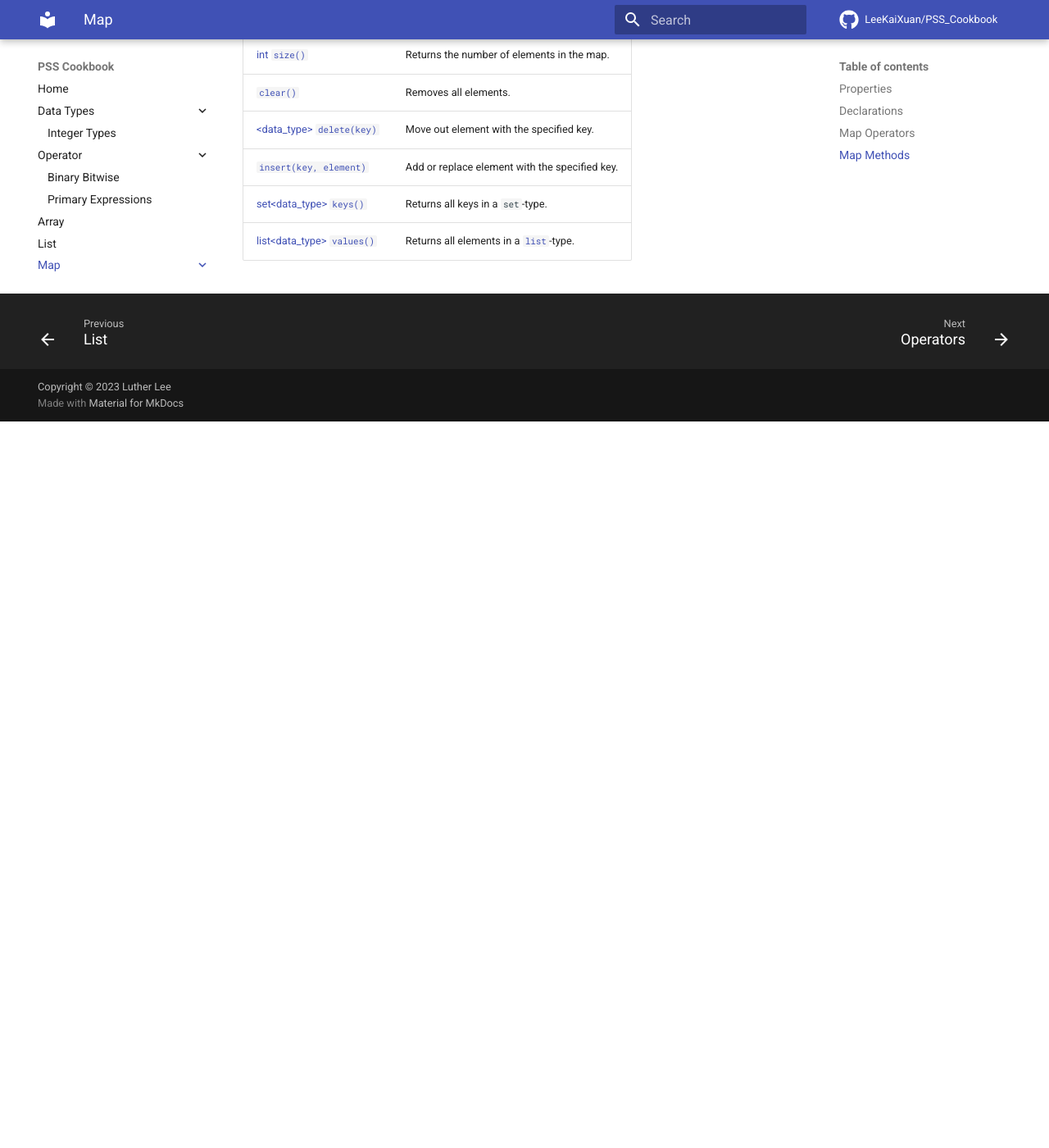
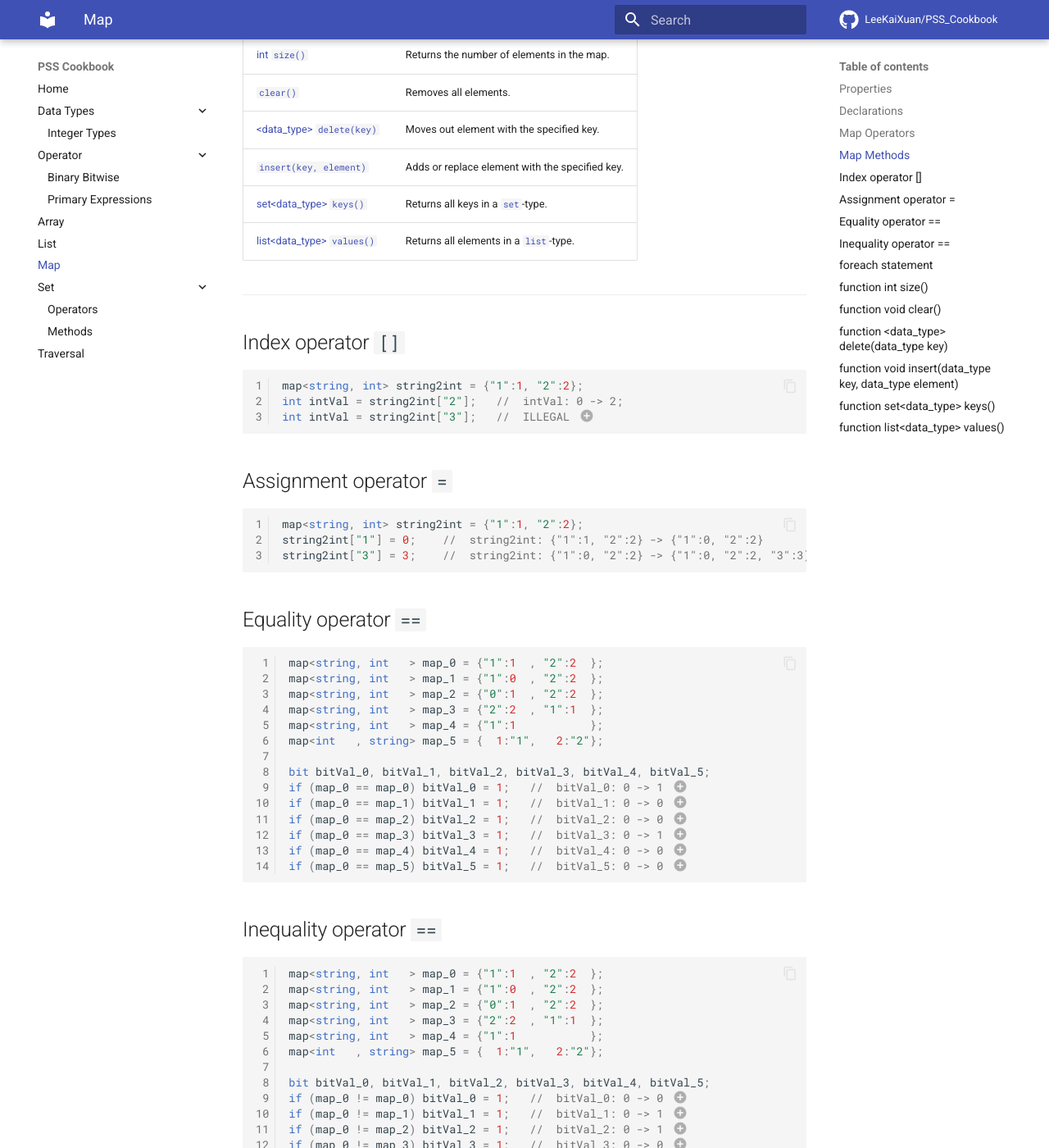
Before and after one commit to LeeKaiXuan/PSS_CookBook, an MkDocs documentation site: the page built from docs/Map/index.md, in a window 1280 px wide and 1400 px high, scrolled down 1130 px. Shown: the whole window at 82% size. Built offline with MkDocs 1.6.1 and Material for MkDocs 9.7.7, drawn with Linux system fonts in a browser that asks for light colours; comment, search, counter and statistics services are not loaded; before the commit the page ends 1644 px from its top, so only the background shows below that; some of the changed text lies outside the part shown.

Commit message:
[PSSv2.1/7.9.4 Maps] Refactor "Operators" and "Methods" to "Declarations" page

````diff
--- a/docs/Map/index.md
+++ b/docs/Map/index.md
@@ -1,9 +1,9 @@
 ---
 title: Map
-description: PSSv2.1/7.9.4. Maps
+description: PSSv2.1/7.9.4 Maps
 ---
 
-# Map
+# Map {#map}
 
 ## Properties
 - Unordered.
@@ -48,21 +48,151 @@
     ```
 
 ## Map Operators
-| Operator                                                                  | Description                                                                                   |
-| :------------------------------------------------------------------------ | :-------------------------------------------------------------------------------------------- |
-| [`[]`](Operators.md#map_operators_index "Index operator `[]`")            | Used to access a specific element of a map.                                                   |
-| [`=`](Operators.md#map_operators_assignment "Assignment operator `=`")    | Creates a copy of the map-type expression on the RHS and assigns it to the map on the LHS.    |
-| [`==`](Operators.md#map_operators_equality "Equality operator `==`")      | Evaluates to *true* if all elements with corresponding keys are equal.                        |
-| [`!=`](Operators.md#map_operators_inequality "Inequality operator `!=`")  | Evaluates to *true* if not all elements with corresponding keys are equal.                    |
-| [`foreach`](Operators.md#map_operators_foreach "`foreach` statement")     | The foreach statement can be applied to a map to iterate over the map elements.               |
+| Operator                                                      | Description                                                                                   |
+| :------------------------------------------------------------ | :-------------------------------------------------------------------------------------------- |
+| [`[]`](index.md#map_index "Index operator `[]`")              | Used to access a specific element of a map.                                                   |
+| [`=`](index.md#map_assignment "Assignment operator `=`")      | Creates a copy of the `map`-type expression on the RHS and assigns it to the map on the LHS.  |
+| [`==`](index.md#map_equality "Equality operator `==`")        | Evaluates to *true* if all elements with corresponding keys are equal.                        |
+| [`!=`](index.md#map_inequality "Inequality operator `!=`")    | Evaluates to *true* if not all elements with corresponding keys are equal.                    |
+| [`foreach`](index.md#map_foreach "`foreach` statement")       | The foreach statement can be applied to a map to iterate over the map elements.               |
 
 
 ## Map Methods
-| Method                                                                                                        | Description                                                       |
-| :------------------------------------------------------------------------------------------------------------ | :---------------------------------------------------------------- |
-| [int `size()`](Methods.md#map_methods_size "function int `size()`")                                           | Returns the number of elements in the map.                        |
-| [`clear()`](Methods.md#map_methods_clear "function void `clear()`")                                           | Removes all elements.                                             |
-| [&lt;data_type&gt; `delete(key)`](Methods.md#map_methods_delete "function &lt;data_type&gt; `delete(key)`")   | Move out element with the specified key.                          |
-| [`insert(key, element)`](Methods.md#map_methods_insert "function `insert(key, element)`")                     | Add or replace element with the specified key.                    |
-| [set&lt;data_type&gt; `keys()`](Methods.md#map_methods_keys "function set&lt;data_type&gt; `keys()`")         | Returns all keys in a `set`-type.                                 |
-| [list&lt;data_type&gt; `values()`](Methods.md#map_methods_values "function list&lt;data_type&gt; `values()`")   | Returns all elements in a [`list`](../List/index.md#list)-type.   |
+| Method                                                                                                | Description                                                       |
+| :---------------------------------------------------------------------------------------------------- | :---------------------------------------------------------------- |
+| [int `size()`](index.md#map_size "function int `size()`")                                             | Returns the number of elements in the map.                        |
+| [`clear()`](index.md#map_clear "function void `clear()`")                                             | Removes all elements.                                             |
+| [&lt;data_type&gt; `delete(key)`](index.md#map_delete "function &lt;data_type&gt; `delete(key)`")     | Moves out element with the specified key.                         |
+| [`insert(key, element)`](index.md#map_insert "function void `insert(key, element)`")                  | Adds or replace element with the specified key.                   |
+| [set&lt;data_type&gt; `keys()`](index.md#map_keys "function set&lt;data_type&gt; `keys()`")           | Returns all keys in a [`set`](../Set/index.md#set)-type.          |
+| [list&lt;data_type&gt; `values()`](index.md#map_values "function list&lt;data_type&gt; `values()`")   | Returns all elements in a [`list`](../List/index.md#list)-type.   |
+
+---
+
+## Index operator `[]` {#map_index}
+```sv linenums="1"
+map<string, int> string2int = {"1":1, "2":2};
+int intVal = string2int["2"];   //  intVal: 0 -> 2;
+int intVal = string2int["3"];   //  ILLEGAL (1)
+```
+
+1. Key `"3"` not exist.
+
+## Assignment operator `=` {#map_assignment}
+```sv linenums="1"
+map<string, int> string2int = {"1":1, "2":2};
+string2int["1"] = 0;    //  string2int: {"1":1, "2":2} -> {"1":0, "2":2}
+string2int["3"] = 3;    //  string2int: {"1":0, "2":2} -> {"1":0, "2":2, "3":3}
+```
+
+## Equality operator `==` {#map_equality}
+```sv linenums="1"
+map<string, int   > map_0 = {"1":1  , "2":2  };
+map<string, int   > map_1 = {"1":0  , "2":2  };
+map<string, int   > map_2 = {"0":1  , "2":2  };
+map<string, int   > map_3 = {"2":2  , "1":1  };
+map<string, int   > map_4 = {"1":1           };
+map<int   , string> map_5 = {  1:"1",   2:"2"};
+
+bit bitVal_0, bitVal_1, bitVal_2, bitVal_3, bitVal_4, bitVal_5;
+if (map_0 == map_0) bitVal_0 = 1;   //  bitVal_0: 0 -> 1 (1)
+if (map_0 == map_1) bitVal_1 = 1;   //  bitVal_1: 0 -> 0 (2)
+if (map_0 == map_2) bitVal_2 = 1;   //  bitVal_2: 0 -> 0 (3)
+if (map_0 == map_3) bitVal_3 = 1;   //  bitVal_3: 0 -> 1 (4)
+if (map_0 == map_4) bitVal_4 = 1;   //  bitVal_4: 0 -> 0 (5)
+if (map_0 == map_5) bitVal_5 = 1;   //  bitVal_5: 0 -> 0 (6)
+```
+
+1. Equalize **size**, **keys**, **elements**.
+2. Inequalize **element**.
+3. Inequalize **key**.
+4. Equalize **size**, **keys**, **elements**.
+5. Inequalize **size**.
+6. Inequalize **keys**, **elements**.
+
+## Inequality operator `==` {#map_inequality}
+```sv linenums="1"
+map<string, int   > map_0 = {"1":1  , "2":2  };
+map<string, int   > map_1 = {"1":0  , "2":2  };
+map<string, int   > map_2 = {"0":1  , "2":2  };
+map<string, int   > map_3 = {"2":2  , "1":1  };
+map<string, int   > map_4 = {"1":1           };
+map<int   , string> map_5 = {  1:"1",   2:"2"};
+
+bit bitVal_0, bitVal_1, bitVal_2, bitVal_3, bitVal_4, bitVal_5;
+if (map_0 != map_0) bitVal_0 = 1;   //  bitVal_0: 0 -> 0 (1)
+if (map_0 != map_1) bitVal_1 = 1;   //  bitVal_1: 0 -> 1 (2)
+if (map_0 != map_2) bitVal_2 = 1;   //  bitVal_2: 0 -> 1 (3)
+if (map_0 != map_3) bitVal_3 = 1;   //  bitVal_3: 0 -> 0 (4)
+if (map_0 != map_4) bitVal_4 = 1;   //  bitVal_4: 0 -> 1 (5)
+if (map_0 != map_5) bitVal_5 = 1;   //  bitVal_5: 0 -> 1 (6)
+```
+
+1. Equalize **size**, **keys**, **elements**.
+2. Inequalize **element**.
+3. Inequalize **key**.
+4. Equalize **size**, **keys**, **elements**.
+5. Inequalize **size**.
+6. Inequalize **keys**, **elements**.
+
+## `foreach` statement {#map_foreach}
+```sv linenums="1"
+map<string, int> string2int = {"1":1, "2":2};
+
+foreach (string2int[i]) {
+    string2int[i] = string2int[i] + 1;  //  string2int: {"1":1, "2":2} -> {"1":2, "2":3}
+}
+```
+
+???+ note
+
+    Operator can be used within **activity**, **constraint**, or **native exec code**.
+
+---
+
+## function int `size()` {#map_size}
+```sv linenums="1"
+map<string, int> string2int = {"1":1, "2":2};
+int intVal = string2int.size(); //  intVal: 0 -> 2
+```
+
+## function void `clear()` {#map_clear}
+```sv linenums="1"
+map<string, int> string2int = {"1":1, "2":2};
+string2int.clear(); //  string2int: {"1":1, "2":2} -> {}
+```
+
+## function &lt;data_type&gt; `delete(data_type key)` {#map_delete}
+```sv linenums="1"
+map<string, int> string2int = {"1":1, "2":2};
+map.delete("1");    //  string2int: {"1":1, "2":2} -> {"2":2}
+map.delete("3");    //  ILLEGAL (1)
+```
+
+1. Key `"3"` not exist.
+
+## function void `insert(data_type key, data_type element)` {#map_insert}
+```sv linenums="1"
+map<string, int> string2int = {"1":1, "2":2};
+string2int.insert("1", 0  );    //  string2int: {"1":1, "2":2} -> {"1":0, "2":2}
+string2int.insert("3", 3  );    //  string2int: {"1":0, "2":2} -> {"1":0, "2":2, "3":3}
+string2int.insert("4", 4.0);    //  ILLEGAL (1)
+string2int.insert(5  , 5  );    //  ILLEGAL (2)
+```
+
+1. Data type of *element* is not same.
+2. Data type of *key* is not same.
+
+## function set&lt;data_type&gt; `keys()` {#map_keys}
+```sv linenums="1"
+map<string, int> string2int = {"1":1, "2":2, "2.5":2};
+
+set<string> stringSet = string2int.keys();  //  stringSet: {} -> {"1", "2", "2.5"}
+```
+
+## function list&lt;data_type&gt; `values()` {#map_values}
+```sv linenums="1"
+map<string, int> string2int = {"1":1, "2":2, "2.5":2};
+
+list<int> intList = string2int.values();    //  intList: {} -> {1, 2, 2}
+```
--- a/mkdocs.yml
+++ b/mkdocs.yml
@@ -84,8 +84,6 @@
     - List/index.md
   - Map:
     - Map/index.md
-    - Operators: Map/Operators.md
-    - Methods: Map/Methods.md
   - Set:
     - Set/index.md
     - Operators: Set/Operators.md
````
Also changed, not shown: docs/Map/Methods.md (deleted, +0 -53 lines), docs/Map/Operators.md (deleted, +0 -85 lines).
